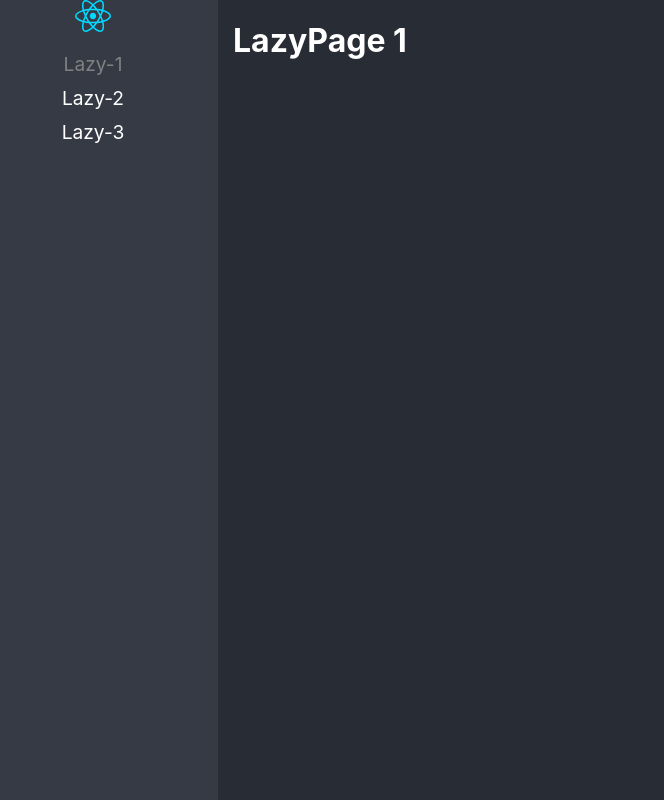
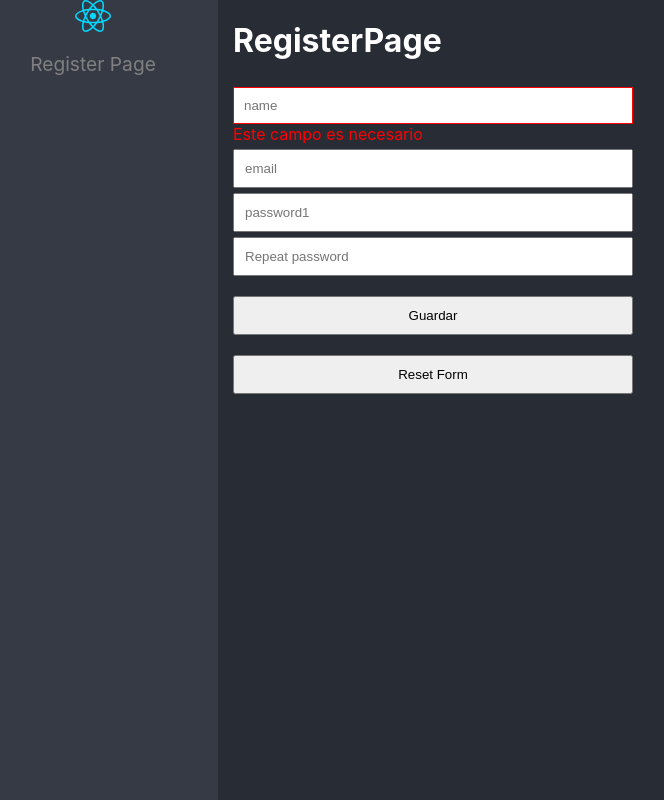
Before and after one commit to joelc24/react-lazy, a React (Vite) app: page /register in a window 1280 px wide. Before the commit this address led to /lazy1. Shown: the whole page, without its empty margins (32-696 px from the left). Built offline with nearby package versions, Linux system fonts and the light colour scheme.

Commit message:
validando formulario

```diff
--- a/src/01-lazyload/pages/LazyPage1.tsx
+++ /dev/null
@@ -1,9 +0,0 @@
-
-
-export const LazyPage1 = () => {
-  return (
-    <h1>LazyPage 1</h1>
-  )
-}
-
-export default LazyPage1
--- a/src/01-lazyload/pages/LazyPage2.tsx
+++ /dev/null
@@ -1,9 +0,0 @@
-
-
-export const LazyPage2 = () => {
-  return (
-    <h1>LazyPage 2</h1>
-  )
-}
-
-export default LazyPage2
--- a/src/01-lazyload/pages/LazyPage3.tsx
+++ /dev/null
@@ -1,9 +0,0 @@
-
-
-export const LazyPage3 = () => {
-  return (
-    <h1>LazyPage 3</h1>
-  )
-}
-
-export default LazyPage3
--- a/src/01-lazyload/pages/index.ts
+++ /dev/null
@@ -1,3 +0,0 @@
-export { LazyPage1 } from "./LazyPage1";
-export { LazyPage2 } from "./LazyPage2";
-export { LazyPage3 } from "./LazyPage3";
--- /dev/null
+++ b/src/03-forms/hooks/useForm.ts
@@ -0,0 +1,33 @@
+import { ChangeEvent, FormEvent, useState } from "react"
+
+export const useForm = <T>(initialData: T) => {
+    const [formData, setFormData] = useState(initialData)
+
+    const onChange = (event:ChangeEvent<HTMLInputElement>) =>{
+        setFormData((prev) => ({
+            ...prev,
+            [event.target.name]: event.target.value
+        }))
+    }
+
+    const onSubmit = (event:FormEvent<HTMLFormElement>) =>{
+        event.preventDefault()
+        console.log(formData)
+    }
+
+    const resetForm = () =>{
+        setFormData({...initialData})
+    }
+
+
+  return {
+    // Properties
+    ...formData,
+    formData,
+    // Methods
+    onChange,
+    onSubmit,
+    resetForm
+
+  }
+}
--- /dev/null
+++ b/src/03-forms/pages/RegisterPage.tsx
@@ -0,0 +1,56 @@
+import { useForm } from '../hooks/useForm'
+import '../styles/styles.css'
+
+const RegisterPage = () => {
+
+    const { name, email, password1, password2, onChange, onSubmit, resetForm } = useForm({
+        name: '',
+        email: '',
+        password1: '',
+        password2: ''
+    })
+
+  return (
+    <div>
+        <h1>RegisterPage</h1>
+
+        <form onSubmit={onSubmit}>
+            <input
+                type="text"
+                placeholder="name"
+                name='name'
+                value={name}
+                onChange={onChange}
+                className='has-error'
+            />
+            <span>Este campo es necesario</span>
+            <input
+                type="email"
+                placeholder="email"
+                name='email'
+                value={email}
+                onChange={onChange}
+            />
+            <input
+                type="password"
+                placeholder="password1"
+                name='password1'
+                value={password1}
+                onChange={onChange}
+            />
+            <input
+                type="password"
+                placeholder="Repeat password"
+                name='password2'
+                value={password2}
+                onChange={onChange}
+            />
+
+            <button type="submit"> Guardar </button>
+            <button type="button" onClick={resetForm}> Reset Form </button>
+        </form>
+    </div>
+  )
+}
+
+export default RegisterPage
--- a/src/routes/routes.ts
+++ b/src/routes/routes.ts
@@ -11,27 +11,13 @@ interface Route {
 }
 
 
-const Lazy1 = lazy(() => import('../01-lazyload/pages/LazyPage1'))
-const Lazy2 = lazy(() => import('../01-lazyload/pages/LazyPage2'))
-const Lazy3 = lazy(() => import('../01-lazyload/pages/LazyPage3'))
+const RegisterPage = lazy(() => import('../03-forms/pages/RegisterPage'))
 
 export const routes : Route[] = [
     {
-        to: '/lazy1',
-        path: 'lazy1',
-        Component: Lazy1,
-        name: 'Lazy-1'
-    },
-    {
-        to: '/lazy2',
-        path: 'lazy2',
-        Component: Lazy2,
-        name: 'Lazy-2'
-    },
-    {
-        to: '/lazy3',
-        path: 'lazy3',
-        Component: Lazy3,
-        name: 'Lazy-3'
-    },
+        to: '/register',
+        path: 'register',
+        Component: RegisterPage,
+        name: 'Register Page'
+    }
 ]
```
